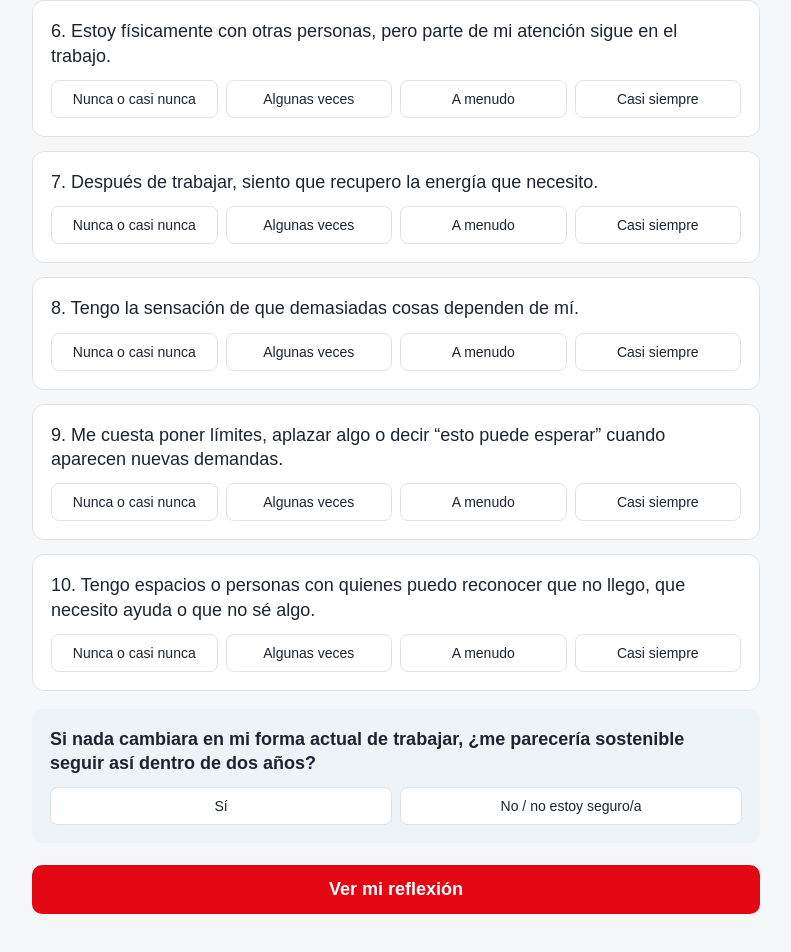
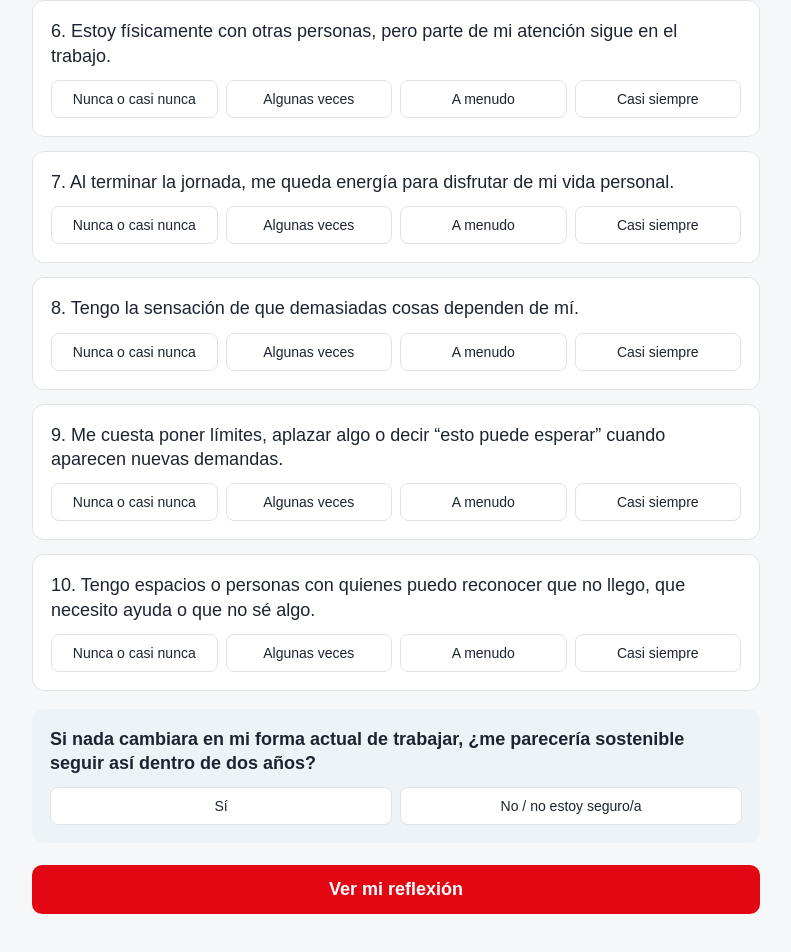
Before and after one commit to spostigomorales/todo-bien-autochequeo, a plain HTML site: page index.html in a window 1280 px wide. Shown: the part 977-1929 px from the top of the page, without its empty margins (244-1035 px from the left). Drawn offline with Linux system fonts and the light colour scheme.

Commit message:
Actualizar pregunta 7 del autochequeo

```diff
--- a/index.html
+++ b/index.html
@@ -89,7 +89,7 @@ const items = [
   ["Necesito más esfuerzo que antes para mantener el mismo nivel de funcionamiento.", "rec"],
   ["Noto menos paciencia o menos margen ante pequeñas dificultades, interrupciones o repeticiones.", "pres"],
   ["Estoy físicamente con otras personas, pero parte de mi atención sigue en el trabajo.", "pres"],
-  ["Después de trabajar, siento que recupero la energía que necesito.", "rec"],
+  ["Al terminar la jornada, me queda energía para disfrutar de mi vida personal.", "rec"],
   ["Tengo la sensación de que demasiadas cosas dependen de mí.", "ctrl"],
   ["Me cuesta poner límites, aplazar algo o decir “esto puede esperar” cuando aparecen nuevas demandas.", "ctrl"],
   ["Tengo espacios o personas con quienes puedo reconocer que no llego, que necesito ayuda o que no sé algo.", "support"]
```
